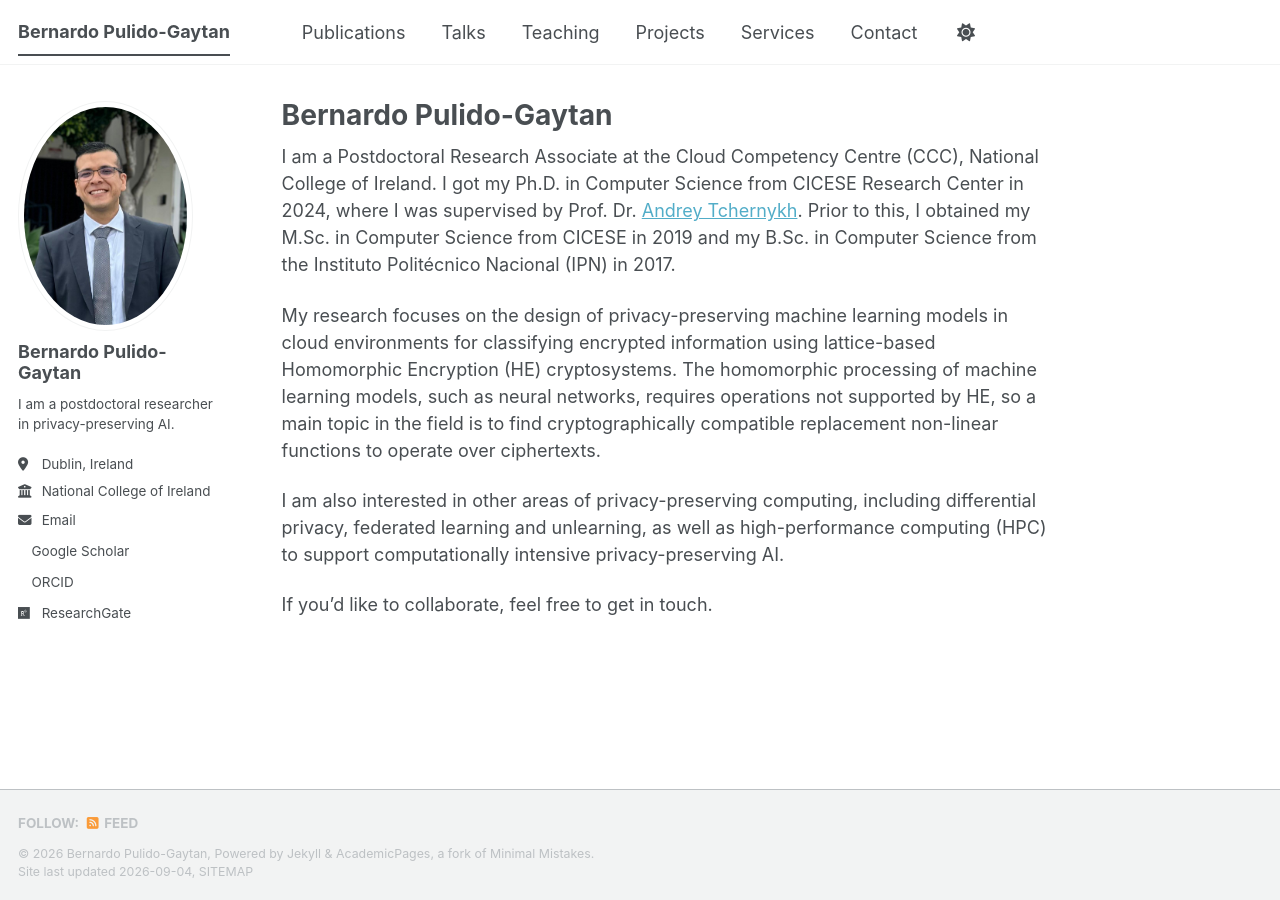
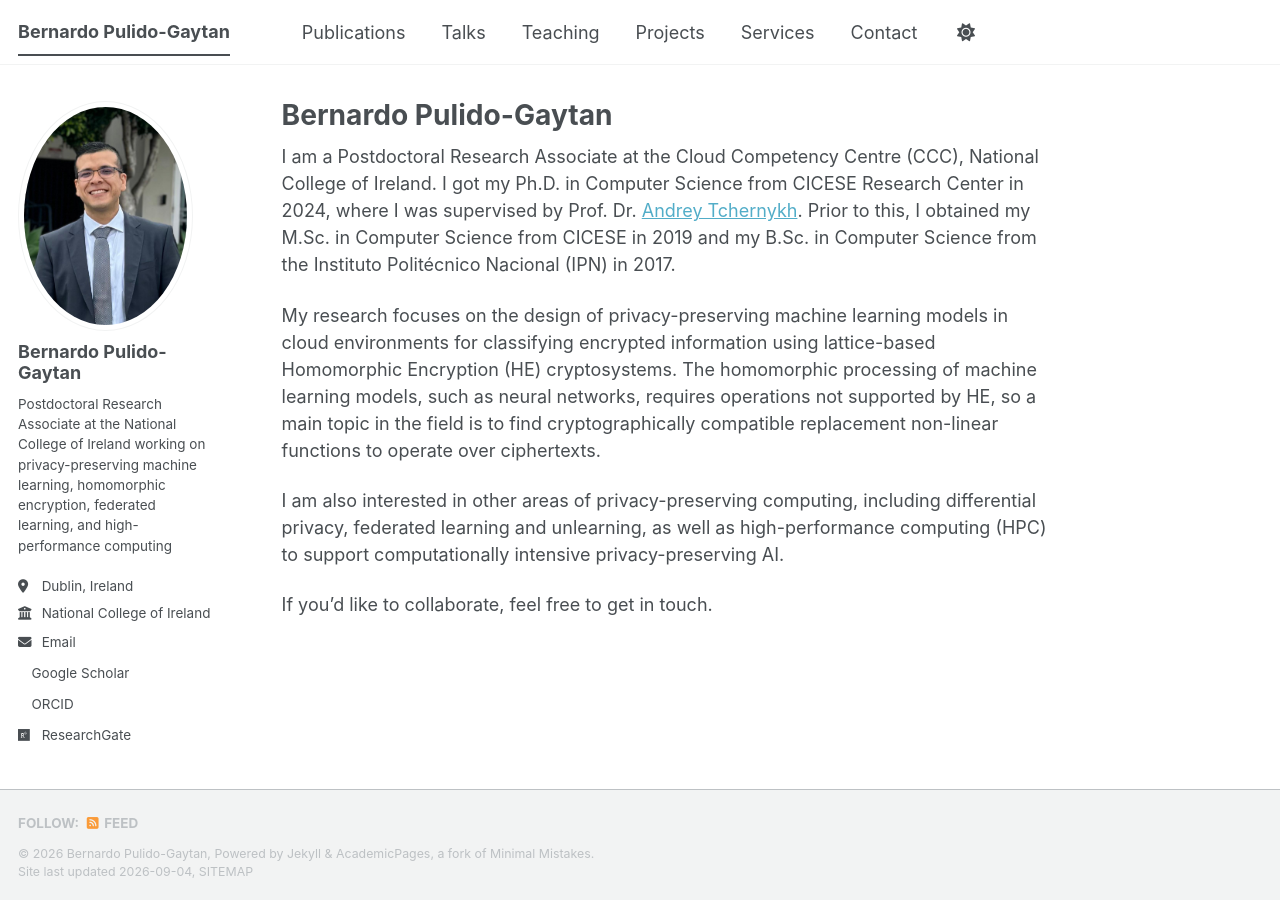
Before and after one commit to BernardoPulido/bernardopulido.github.io, a Jekyll site: the page built from _pages/about.md, in a window 1280 px wide. Built offline with Jekyll 4.4.1, drawn with Linux system fonts in a browser that asks for light colours; a style sheet for code colours, icons or effects is not loaded.

Commit message:
Update _config.yml

```diff
--- a/_config.yml
+++ b/_config.yml
@@ -19,7 +19,7 @@ author:
   avatar           : "profile.png"
   name             : "Bernardo Pulido-Gaytan"
   pronouns         : # example: "she/her"
-  bio              : "I am a postdoctoral researcher in privacy-preserving AI."
+  bio              : "Postdoctoral Research Associate at the National College of Ireland working on privacy-preserving machine learning, homomorphic encryption, federated learning, and high-performance computing"
   location         : "Dublin, Ireland"
   employer         : "National College of Ireland"
   uri              : # URL
```
